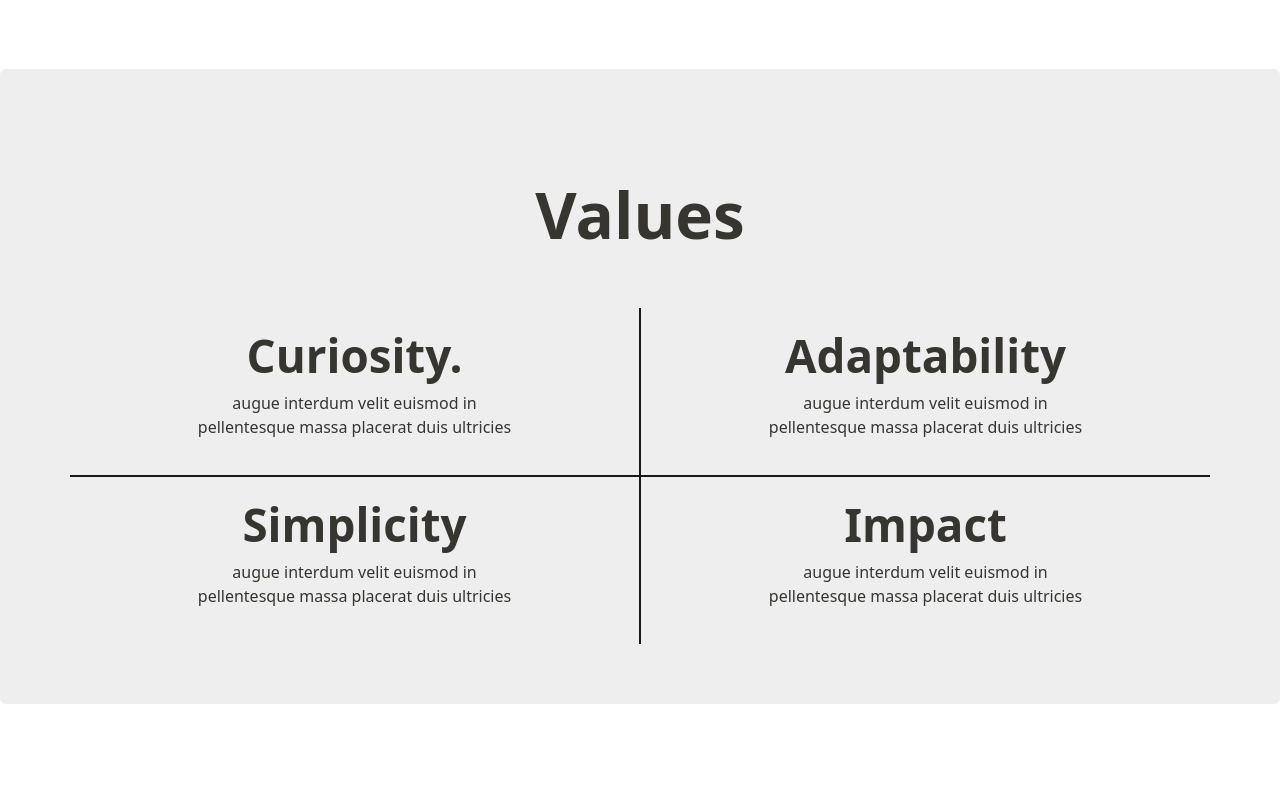
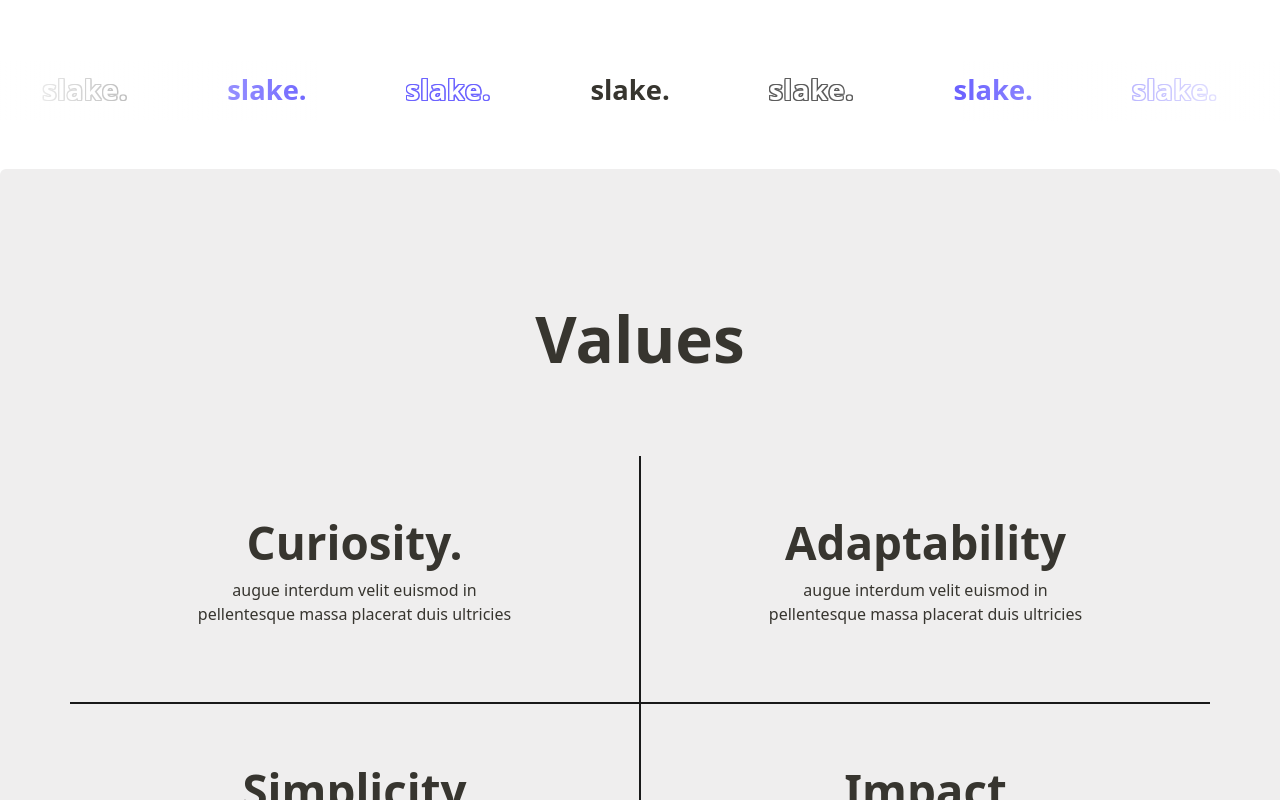
Before and after one commit to 3Ryuusei3/slake._client, a React (Create React App) app: page /about in a window 1280 px wide. Shown: the part 840-1640 px from the top of the page. Built offline with nearby package versions, Linux system fonts and the light colour scheme; no server answers.

Commit message:
Added About Slider and improved styling

```diff
--- a/src/pages/About/About.jsx
+++ b/src/pages/About/About.jsx
@@ -5,6 +5,7 @@ import { AuthContext } from "../../context/auth.context"
 import { DarkModeContext } from "../../context/darkmode.context"
 
 import WOW from "wowjs"
+import Slider from "./Slider"
 
 const About = () => {
 	const { darkMode } = useContext(DarkModeContext)
@@ -23,7 +24,7 @@ const About = () => {
 				<Row className="my-5">
 					<h4>About</h4>
 				</Row>
-				<Row className="pb-5">
+				<Row>
 					<h1 className="pb-3">The History Of Slake.</h1>
 					<p className="subText">
 						Lorem ipsum dolor sit amet consectetur adipisicing elit. Ducimus ullam eos impedit alias labore provident numquam itaque recusandae exercitationem atque amet deleniti nihil, neque error
@@ -46,11 +47,18 @@ const About = () => {
 					</p>
 				</Row>
 			</Container>
+			<Container fluid>
+				<Row className="my-5">
+					<Slider />
+				</Row>
+			</Container>
 
 			<Container fluid className={!darkMode ? "my-2 d-flex values wow fadeIn" : "mt-2 d-flex values-dark wow fadeIn"} data-wow-duration="3s">
 				<Container>
-					<Row>
+					<Row className="my-4">
 						<h1 className="titleh1">Values</h1>
+					</Row>
+					<Row className="mb-3">
 						<Col lg={{ span: 6 }} className={!darkMode ? "valuesCol" : "valuesCol-dark"}>
 							<h2>Curiosity.</h2>
 							<p>augue interdum velit euismod in pellentesque massa placerat duis ultricies</p>
--- /dev/null
+++ b/src/pages/About/Slider.jsx
@@ -0,0 +1,42 @@
+import { useContext } from "react"
+import { DarkModeContext } from "../../context/darkmode.context"
+
+const Slider = () => {
+	const { darkMode } = useContext(DarkModeContext)
+
+	return (
+		<div className={!darkMode ? "carousel" : "carousel-dark"}>
+			<div
+				className="sliderTrack"
+				style={!darkMode ? { "--slideText": "var(--text-primary)", "--slideBg": "var(--bg-primary)" } : { "--slideText": "var(--dark-text-primary)", "--slideBg": "var(--dark-bg-primary)" }}
+			>
+				<div className="slide slide-regular">slake.</div>
+				<div className="slide slide-purple-outline">slake.</div>
+				<div className="slide slide-outline">slake.</div>
+				<div className="slide slide-purple">slake.</div>
+
+				<div className="slide slide-purple-outline">slake.</div>
+				<div className="slide slide-regular">slake.</div>
+				<div className="slide slide-outline">slake.</div>
+				<div className="slide slide-purple">slake.</div>
+
+				<div className="slide slide-purple-outline">slake.</div>
+				<div className="slide slide-regular">slake.</div>
+				<div className="slide slide-purple">slake.</div>
+				<div className="slide slide-outline">slake.</div>
+
+				<div className="slide slide-purple-outline">slake.</div>
+				<div className="slide slide-regular">slake.</div>
+				<div className="slide slide-purple">slake.</div>
+				<div className="slide slide-outline">slake.</div>
+
+				<div className="slide slide-purple-outline">slake.</div>
+				<div className="slide slide-regular">slake.</div>
+				<div className="slide slide-purple">slake.</div>
+				<div className="slide slide-outline">slake.</div>
+			</div>
+		</div>
+	)
+}
+
+export default Slider
--- a/src/styles/about.css
+++ b/src/styles/about.css
@@ -130,43 +130,48 @@
 	height: 50px;
 }
 
+.values .valuesCol,
+.values .valuesCol-dark {
+	padding: calc(30px + (70 - 30) * ((100vw - 400px) / (1600 - 400)));
+}
+
 @media (min-width: 991px) {
-	.values .valuesCol:nth-child(2) {
+	.values .valuesCol:nth-child(1) {
 		border-bottom: 0.5px solid var(--dark-bg-primary);
 		border-right: 0.5px solid var(--dark-bg-primary);
 	}
 
-	.values-dark .valuesCol-dark:nth-child(2) {
+	.values-dark .valuesCol-dark:nth-child(1) {
 		border-bottom: 0.5px solid var(--bg-primary);
 		border-right: 0.5px solid var(--bg-primary);
 	}
 
-	.values .valuesCol:nth-child(3) {
+	.values .valuesCol:nth-child(2) {
 		border-bottom: 0.5px solid var(--dark-bg-primary);
 		border-left: 0.5px solid var(--dark-bg-primary);
 	}
 
-	.values-dark .valuesCol-dark:nth-child(3) {
+	.values-dark .valuesCol-dark:nth-child(2) {
 		border-bottom: 0.5px solid var(--bg-primary);
 		border-left: 0.5px solid var(--bg-primary);
 	}
 
-	.values .valuesCol:nth-child(4) {
+	.values .valuesCol:nth-child(3) {
 		border-top: 0.5px solid var(--dark-bg-primary);
 		border-right: 0.5px solid var(--dark-bg-primary);
 	}
 
-	.values-dark .valuesCol-dark:nth-child(4) {
+	.values-dark .valuesCol-dark:nth-child(3) {
 		border-top: 0.5px solid var(--bg-primary);
 		border-right: 0.5px solid var(--bg-primary);
 	}
 
-	.values .valuesCol:nth-child(5) {
+	.values .valuesCol:nth-child(4) {
 		border-top: 0.5px solid var(--dark-bg-primary);
 		border-left: 0.5px solid var(--dark-bg-primary);
 	}
 
-	.values-dark .valuesCol-dark:nth-child(5) {
+	.values-dark .valuesCol-dark:nth-child(4) {
 		border-top: 0.5px solid var(--bg-primary);
 		border-left: 0.5px solid var(--bg-primary);
 	}
@@ -193,3 +198,122 @@
 		object-fit: cover;
 	}
 }
+
+/* Slider */
+
+.carousel,
+.carousel-dark {
+	height: 60px;
+	position: relative;
+	width: 100%;
+	display: grid;
+	place-items: center;
+	overflow: hidden;
+}
+
+.carousel::before,
+.carousel::after,
+.carousel-dark::before,
+.carousel-dark::after {
+	position: absolute;
+	background-image: linear-gradient(to right, var(--bg-primary) 0%, rgba(255, 255, 255, 0) 100%);
+	content: "";
+	height: 100%;
+	width: 25%;
+	z-index: 2;
+	pointer-events: none;
+}
+
+.carousel-dark::before,
+.carousel-dark::after {
+	background-image: linear-gradient(to right, var(--dark-bg-primary) 0%, rgba(255, 255, 255, 0) 100%);
+}
+
+.carousel::before,
+.carousel-dark::before {
+	left: 0;
+	top: 0;
+}
+
+.carousel::after,
+.carousel-dark::after {
+	right: 0;
+	top: 0;
+	transform: rotateZ(180deg);
+}
+
+.sliderTrack {
+	width: calc(120px * 30);
+	display: flex;
+	animation: scroll 25s linear infinite;
+	justify-content: space-between;
+}
+
+.slide {
+	width: 150px;
+	height: 60px;
+	font-size: var(--xl);
+	font-weight: var(--title);
+
+	display: grid;
+	place-items: center;
+	transition: 0.5s;
+	cursor: pointer;
+}
+.slide:hover {
+	transform: scale(0.8);
+}
+
+.slide-regular {
+	color: var(--slideText) !important;
+}
+
+.slide-outline,
+.slide-purple-outline {
+	color: var(--slideBg) !important;
+	background: var(--slideBg) !important;
+	letter-spacing: 1px;
+	text-shadow: 1.2px 1.2px 0 var(--dark-text-terciary), 1.2px -1.2px 0 var(--dark-text-terciary), -1.2px 1.2px 0 var(--dark-text-terciary), -1.2px -1.2px 0 var(--dark-text-terciary),
+		1.2px 0px 0 var(--dark-text-terciary), 0px 1.2px 0 var(--dark-text-terciary), -1.2px 0px 0 var(--dark-text-terciary), 0px -1.2px 0 var(--dark-text-terciary);
+}
+
+.slide-purple {
+	color: var(--color-primary);
+}
+
+.slide-purple-outline {
+	text-shadow: 1.2px 1.2px 0 var(--color-primary), 1.2px -1.2px 0 var(--color-primary), -1.2px 1.2px 0 var(--color-primary), -1.2px -1.2px 0 var(--color-primary), 1.2px 0px 0 var(--color-primary),
+		0px 1.2px 0 var(--color-primary), -1.2px 0px 0 var(--color-primary), 0px -1.2px 0 var(--color-primary);
+}
+
+@keyframes scroll {
+	0% {
+		transform: translateX(0px);
+	}
+	100% {
+		transform: translateX(calc(-150px * 10));
+	}
+}
+
+@media screen and (max-width: 768px) {
+	.slide-track {
+		width: calc(80px * 20);
+	}
+
+	.slide-track2 {
+		width: calc(80px * 15);
+	}
+
+	.slide {
+		width: 80px;
+	}
+
+	@keyframes scroll {
+		0% {
+			transform: translateX(0px);
+		}
+		100% {
+			transform: translateX(calc(-80px * 10));
+		}
+	}
+}
```
